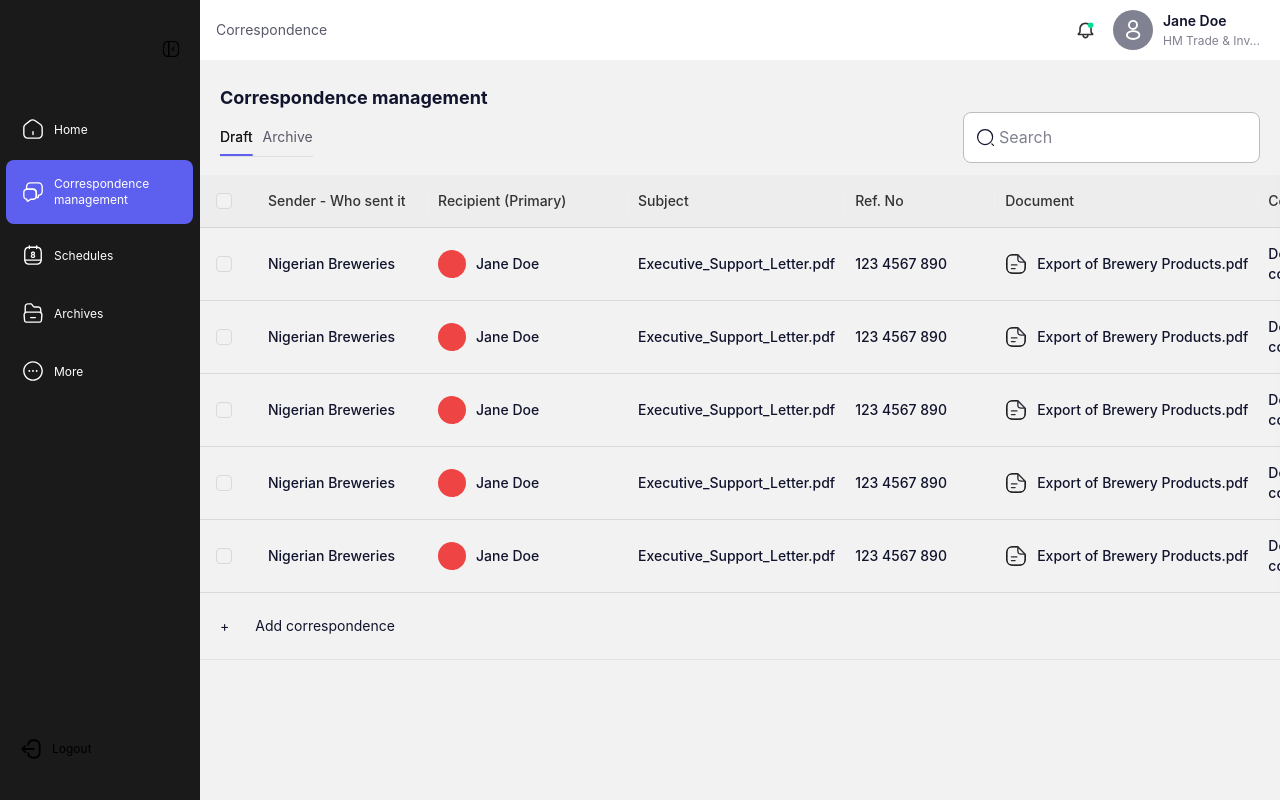
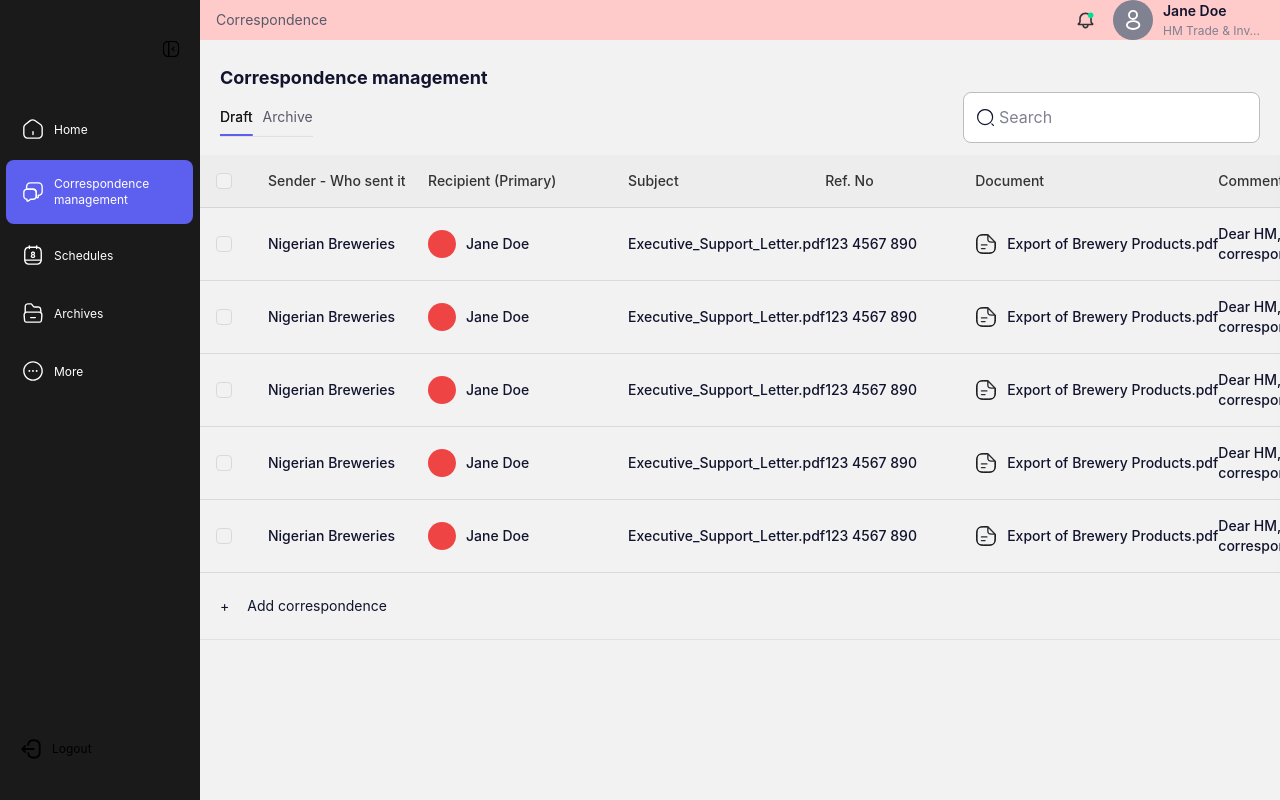
Before and after one commit to jidoggs/comms, a Next.js app: page /app/correspondence in a window 1280 px wide. Built offline with nearby package versions, Linux system fonts and the light colour scheme.

Commit message:
layout fix

```diff
--- a/src/app/app/correspondence/page.tsx
+++ b/src/app/app/correspondence/page.tsx
@@ -137,12 +137,14 @@ const SchedulePage = () => {
         rowClassName="group"
         rowSelection={{ columnWidth: 48 }}
         footer={() => (
-          <button className="text-custom-main flex items-center gap-x-2.5 py-1.5 pl-2.5 text-sm">
-            +{' '}
-            <span className="hover:bg-custom-gray_500 rounded-lg px-4 py-3">
-              Add correspondence
-            </span>
-          </button>
+          <div className="hover:bg-custom-white_100">
+            <button className="text-custom-main flex items-center gap-x-2.5 py-1.5 pl-5 text-sm group">
+              <span>+</span>
+              <span className="group-hover:bg-custom-gray_500 rounded-lg px-2 py-3">
+                Add correspondence
+              </span>
+            </button>
+          </div>
         )}
       />
     </div>
--- a/src/common/components/lib/AntdRegistry.tsx
+++ b/src/common/components/lib/AntdRegistry.tsx
@@ -108,7 +108,7 @@ const appTheme: ThemeConfig = {
       fontWeightStrong: 500,
       fontSizeHeading1: 14,
       // font: 400,
-      cellPaddingInline: 10,
+      cellPaddingInline: 0,
       cellPaddingBlock: 5,
       borderColor: customThemeColor.black_200 + '1A',
       footerBg: customThemeColor.gray_100,
@@ -116,6 +116,7 @@ const appTheme: ThemeConfig = {
       rowHoverBg: customThemeColor.white_100,
       rowSelectedHoverBg: customThemeColor.white_100,
       footerColor: customThemeColor.main,
+
     },
     Tabs: {
       itemColor: customThemeColor.gray_200,
@@ -141,8 +142,8 @@ const appTheme: ThemeConfig = {
     },
     Layout: {
       headerBg: customThemeColor.white_100,
-      headerPadding: '4px 20px',
-      headerHeight: 60,
+      headerPadding: '3.5px 20px',
+      headerHeight: 40,
       bodyBg: customThemeColor.gray_100,
       siderBg: customThemeColor.blue_100,
     },
--- a/src/common/components/private/Header/index.tsx
+++ b/src/common/components/private/Header/index.tsx
@@ -59,7 +59,7 @@ const AppHeader: React.FunctionComponent = () => {
     },
   ];
   return (
-    <Header className="flex w-full items-center justify-between px-5 py-4">
+    <Header className="flex w-full items-center justify-between bg-red-200 !px-5 !py-[3.5px]">
       {/* {contextHolder} */}
       <Suspense fallback={<div />}>
         <BreadCrumb />
```
